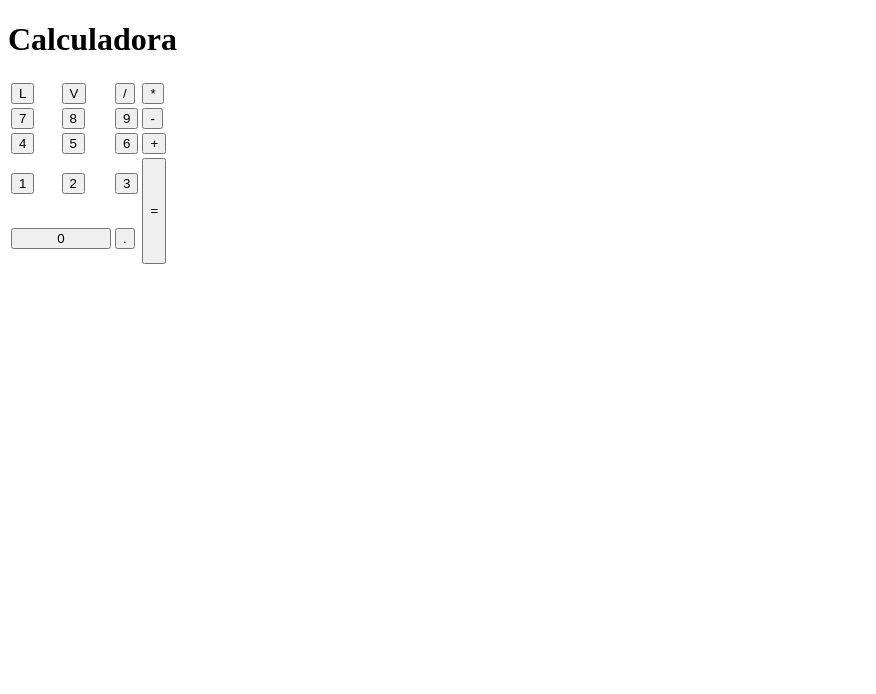
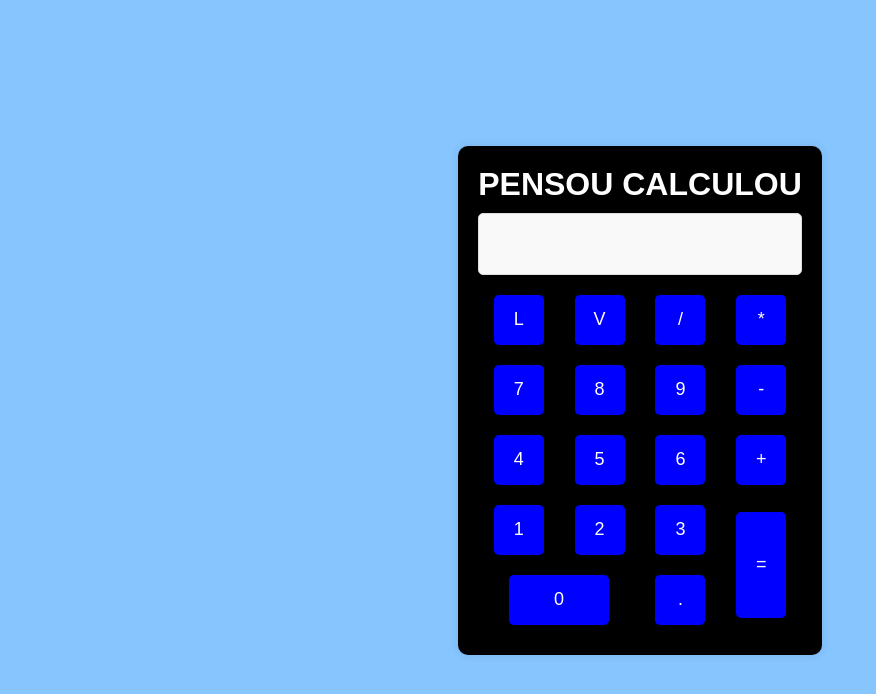
Before and after one commit to GPGitHubi/calculadora_2, a plain HTML site: page index.html in a window 1280 px wide. Shown: the whole page, without its empty margins (0-876 px from the left). Drawn offline with Linux system fonts and the light colour scheme.

Commit message:
adicionando css

```diff
--- a/index.html
+++ b/index.html
@@ -9,7 +9,7 @@
 </head>
 <body>
     <div class="background">
-        <h1>Calculadora</h1>
+        <h1>PENSOU CALCULOU</h1>
         <p id="resultado"></p>
         <table>
             <tr>
--- a/style.css
+++ b/style.css
@@ -0,0 +1,70 @@
+/* Reset CSS */
+* {
+    margin: 0;
+    padding: 0;
+    box-sizing: border-box;
+}
+
+body {
+    font-family: Arial, sans-serif;
+    color: white;
+    background-color: rgb(135, 197, 255);
+    display: flex;
+    justify-content: center;
+    align-items: center;
+    height: 100vh;
+}
+
+.background {
+    background-color: black;
+    padding: 20px;
+    border-radius: 10px;
+    box-shadow: 0 0 10px rgba(0, 0, 0, 0.1);
+}
+
+h1 {
+    text-align: center;
+    margin-bottom: 10px;
+}
+
+h2 {
+    text-align: center;
+    margin-bottom: 20px;
+}
+
+table {
+    width: 100%;
+    border-collapse: collapse;
+}
+
+td {
+    padding: 10px;
+    text-align: center;
+}
+
+.botao {
+    width: 50px;
+    height: 50px;
+    font-size: 18px;
+    background-color: blue;
+    color: #fff;
+    border: none;
+    border-radius: 5px;
+    cursor: pointer;
+}
+
+.botao:hover {
+    background-color: black;
+}
+
+#resultado {
+    text-align: right;
+    padding: 30px;
+    margin-bottom: 10px;
+    border: 1px solid #ddd;
+    border-radius: 5px;
+    background-color: #f9f9f9;
+    font-size: 24px;
+    font-weight: bold;
+    color: black;
+}
```
